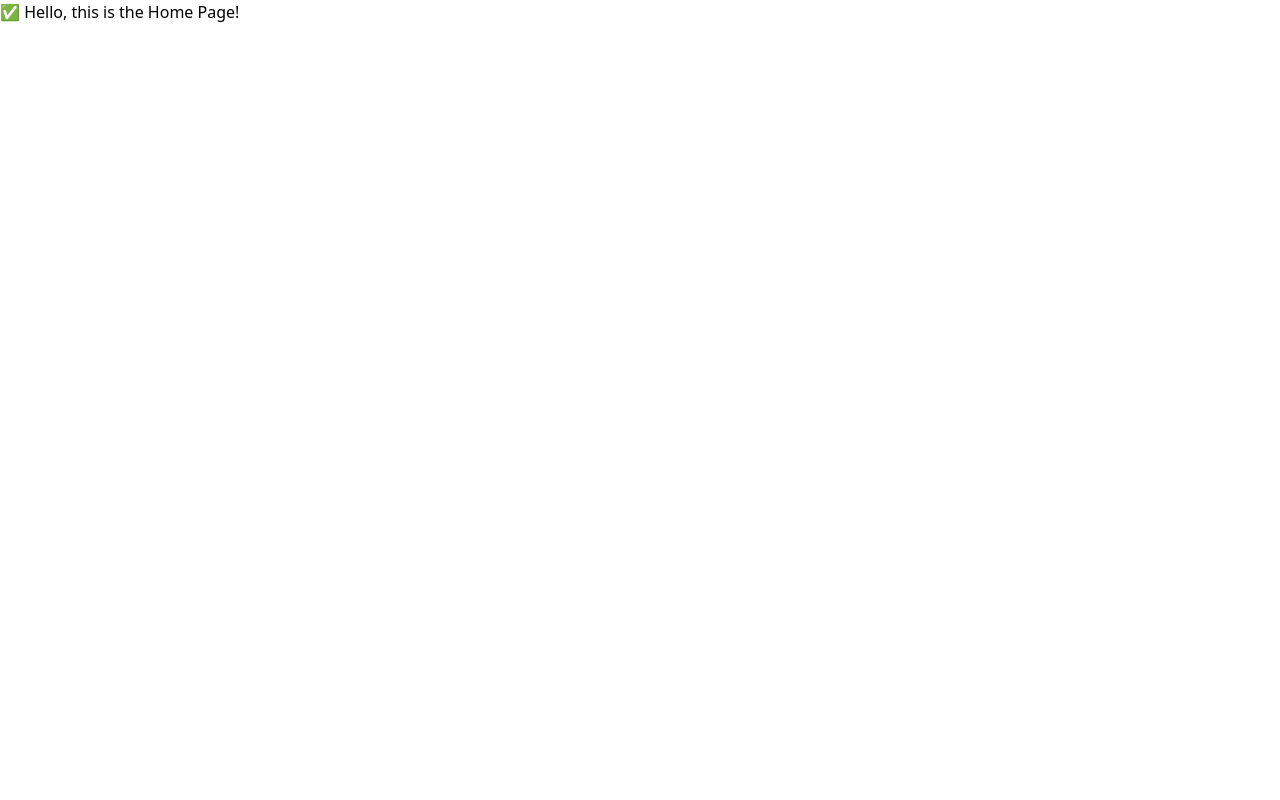
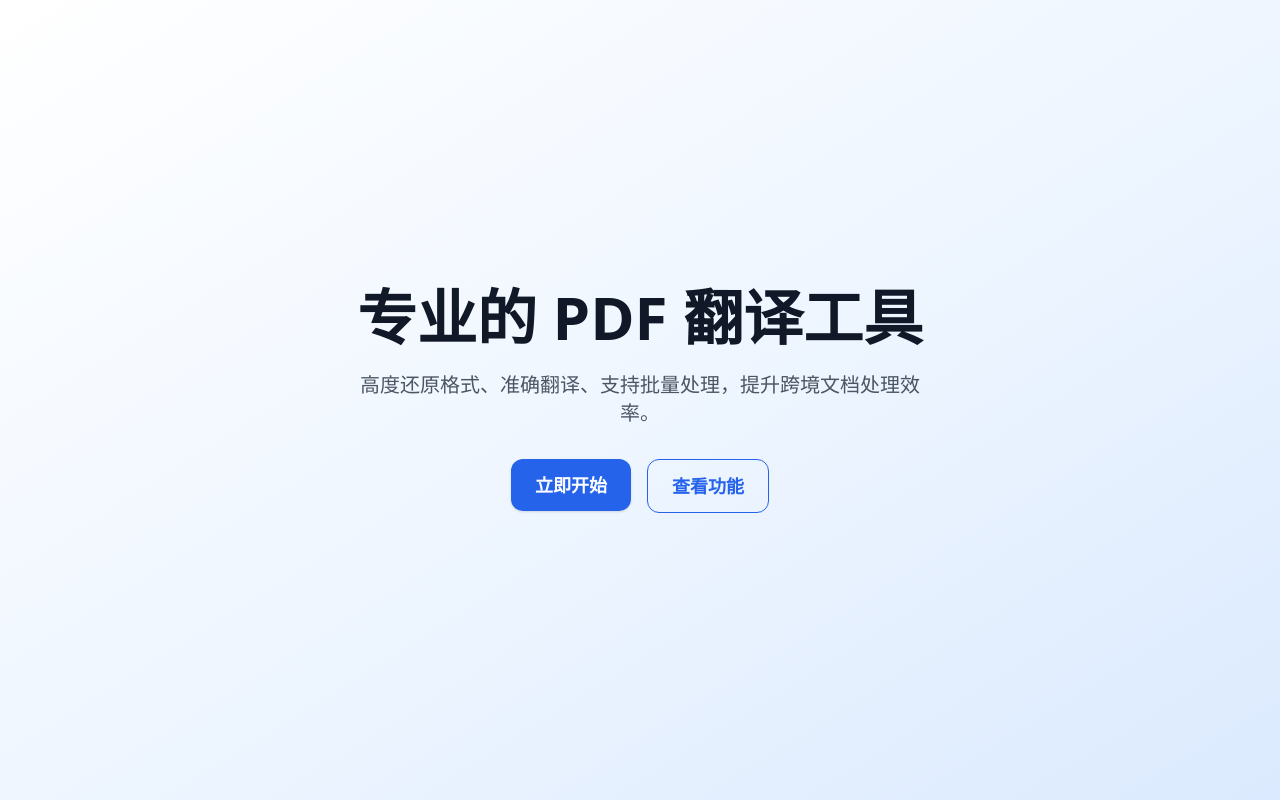
Before and after one commit to zoe27/docTranslation, a Next.js app: page / in a window 1280 px wide. Built offline with nearby package versions, Linux system fonts and the light colour scheme.

Commit message:
通过了终极验证

```diff
--- a/src/pages/index.tsx
+++ b/src/pages/index.tsx
@@ -1,39 +1,35 @@
 import Head from 'next/head'
 import Link from 'next/link'
 
-// export default function Home() {
-//   return (
-//     <>
-//       <Head>
-//         <title>PDF Translation - 高保真文档翻译工具</title>
-//         <meta name="description" content="还原原始格式的 PDF 翻译工具，专业、快速、安全。" />
-//       </Head>
+export default function Home() {
+  return (
+    <>
+      <Head>
+        <title>PDF Translation - 高保真文档翻译工具</title>
+        <meta name="description" content="还原原始格式的 PDF 翻译工具，专业、快速、安全。" />
+      </Head>
 
-//       <main className="min-h-screen bg-gradient-to-br from-white via-blue-50 to-blue-100 flex flex-col items-center justify-center px-4 py-20 text-center">
-//         <h1 className="text-4xl md:text-6xl font-bold text-gray-900 leading-tight max-w-3xl">
-//           专业的 PDF 翻译工具
-//         </h1>
-//         <p className="mt-6 text-lg md:text-xl text-gray-600 max-w-xl">
-//           高度还原格式、准确翻译、支持批量处理，提升跨境文档处理效率。
-//         </p>
-//         <div className="mt-8 flex flex-col sm:flex-row gap-4">
-//           <Link href="/pricing">
-//             <button className="px-6 py-3 rounded-xl bg-blue-600 text-white text-lg font-semibold shadow hover:bg-blue-700 transition">
-//               立即开始
-//             </button>
-//           </Link>
-//           <a
-//             href="#features"
-//             className="px-6 py-3 rounded-xl border border-blue-600 text-blue-600 text-lg font-semibold hover:bg-blue-50 transition"
-//           >
-//             查看功能
-//           </a>
-//         </div>
-//       </main>
-//     </>
-//   )
-// }
-
-export default function Home() {
-  return <h1>✅ Hello, this is the Home Page!</h1>
+      <main className="min-h-screen bg-gradient-to-br from-white via-blue-50 to-blue-100 flex flex-col items-center justify-center px-4 py-20 text-center">
+        <h1 className="text-4xl md:text-6xl font-bold text-gray-900 leading-tight max-w-3xl">
+          专业的 PDF 翻译工具
+        </h1>
+        <p className="mt-6 text-lg md:text-xl text-gray-600 max-w-xl">
+          高度还原格式、准确翻译、支持批量处理，提升跨境文档处理效率。
+        </p>
+        <div className="mt-8 flex flex-col sm:flex-row gap-4">
+          <Link href="/pricing">
+            <button className="px-6 py-3 rounded-xl bg-blue-600 text-white text-lg font-semibold shadow hover:bg-blue-700 transition">
+              立即开始
+            </button>
+          </Link>
+          <a
+            href="#features"
+            className="px-6 py-3 rounded-xl border border-blue-600 text-blue-600 text-lg font-semibold hover:bg-blue-50 transition"
+          >
+            查看功能
+          </a>
+        </div>
+      </main>
+    </>
+  )
 }
```
